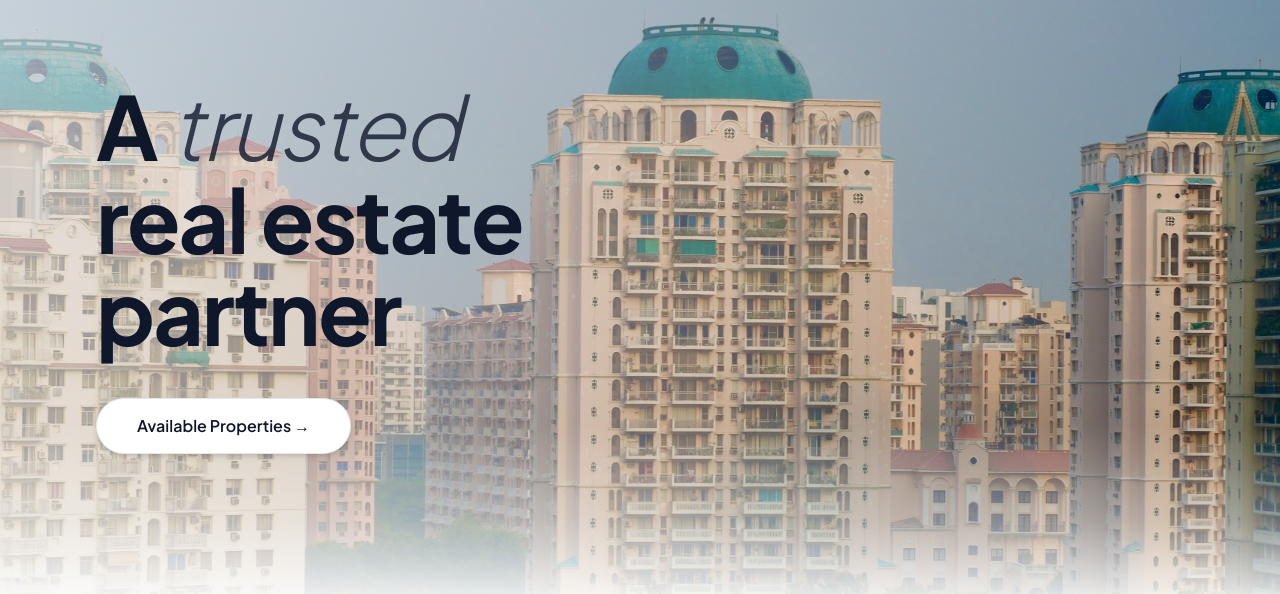
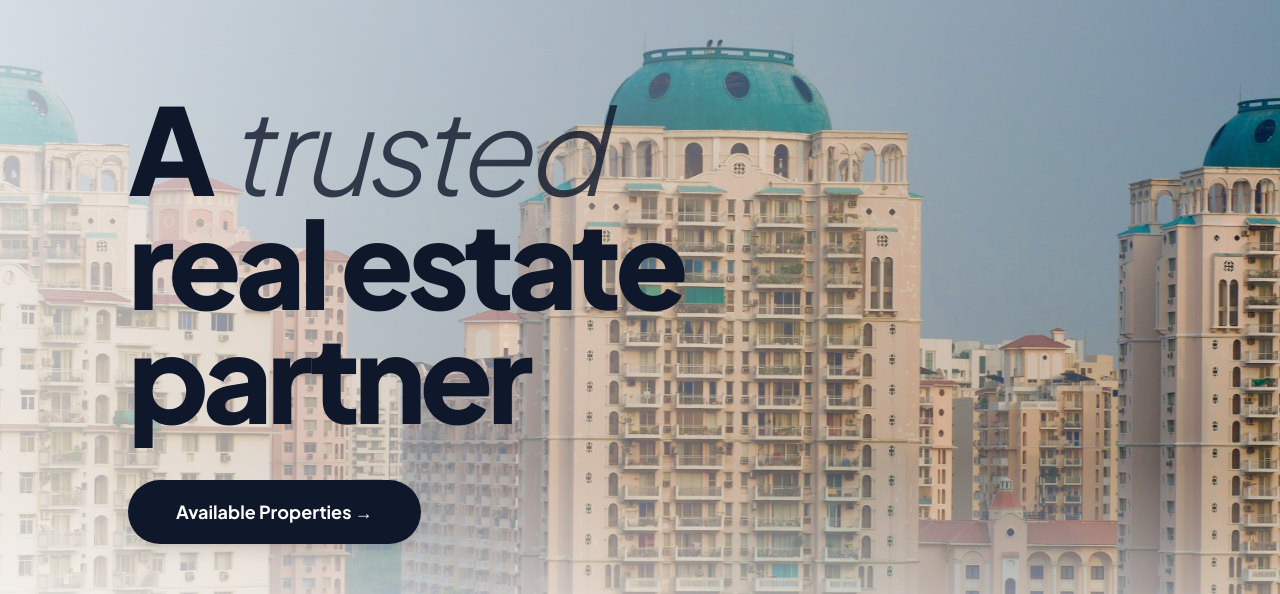
Before and after one commit to pratikbhavarthe/theinvestorslabs, a Next.js app: page / in a window 1280 px wide. Shown: the part 164-758 px from the top of the page. Built offline with nearby package versions, Linux system fonts and the light colour scheme; no server answers; the database is empty.

Commit message:
refactor: master hero layout with ultra scale typography and spacing

```diff
--- a/src/components/home/hero.tsx
+++ b/src/components/home/hero.tsx
@@ -9,7 +9,7 @@ export function Hero() {
   const router = useRouter();
 
   return (
-    <section className="relative bg-white overflow-hidden h-[85vh] min-h-[700px] flex flex-col">
+    <section className="relative bg-white overflow-hidden h-[90vh] min-h-[800px] flex flex-col">
       {/* Background Image with Subtle Overlay - Matches Reference */}
       <div className="absolute inset-0">
         <Image
@@ -21,40 +21,37 @@ export function Hero() {
           quality={100}
         />
         {/* Subtle white overlay from left to give text readability without dark masking */}
-        <div className="absolute inset-0 bg-linear-to-r from-white/60 via-white/30 to-transparent" />
+        <div className="absolute inset-0 bg-linear-to-r from-white/70 via-white/30 to-transparent" />
       </div>
 
       {/* Content - 12 Column Grid matching Vista layout */}
       <div className="relative z-10 flex-1 flex flex-col justify-center">
-        <div className="w-full max-w-[1440px] mx-auto px-8 md:px-16 lg:px-24">
-          <div className="grid grid-cols-12 auto-rows-min gap-8">
-            {/* Left column - Content spans 12 cols on mobile, 6 on desktop */}
-            <div className="col-span-12 lg:col-span-6 xl:col-span-5">
+        <div className="w-full max-w-[1536px] mx-auto px-10 md:px-20 lg:px-32">
+          <div className="grid grid-cols-12 gap-8 items-center">
+            {/* Left column - Content anchored to the far left boundary of the container */}
+            <div className="col-span-12 lg:col-span-8 xl:col-span-7">
               <motion.div
-                initial={{ opacity: 0, x: -20 }}
+                initial={{ opacity: 0, x: -30 }}
                 animate={{ opacity: 1, x: 0 }}
                 transition={{ duration: 0.8, ease: "easeOut" }}
                 className="flex flex-col items-start text-left"
               >
-                {/* Headline - Plus Jakarta Sans, Bold, Large Scale */}
-                <h1 className="text-[3rem] md:text-[4.5rem] lg:text-[5.5rem] font-bold text-[#0f172a] mb-10 leading-[1.05] tracking-tight">
+                {/* Headline - Plus Jakarta Sans, Ultra Large Scale (up to 7.5rem/120px) */}
+                <h1 className="font-sans text-[3.5rem] md:text-[5.5rem] lg:text-[7.5rem] font-extrabold text-[#0f172a] mb-12 leading-[0.95] tracking-tighter">
                   A{" "}
-                  <span className="italic font-light text-[#0f172a]/80">
-                    trusted
-                  </span>{" "}
+                  <span className="italic font-light opacity-80">trusted</span>{" "}
                   real estate partner
                 </h1>
 
-                {/* CTA Button - Pill shaped, clean, anchored to text */}
+                {/* CTA Button - Prominent, anchored to grid */}
                 <motion.div
                   initial={{ opacity: 0 }}
                   animate={{ opacity: 1 }}
-                  transition={{ duration: 0.6, delay: 0.3 }}
+                  transition={{ duration: 0.6, delay: 0.4 }}
                 >
                   <Button
                     onClick={() => router.push("/properties")}
-                    size="lg"
-                    className="bg-white hover:bg-neutral-50 text-[#0f172a] h-14 px-10 rounded-full font-semibold transition-all shadow-md hover:shadow-xl text-[1rem] border border-[#E5E7EB]"
+                    className="bg-[#0f172a] hover:bg-[#1e293b] text-white h-16 px-12 rounded-full font-bold transition-all shadow-lg hover:shadow-2xl text-[1.125rem]"
                   >
                     Available Properties →
                   </Button>
@@ -63,13 +60,13 @@ export function Hero() {
             </div>
 
             {/* Empty space on the right for visual balance like Vista */}
-            <div className="hidden lg:block lg:col-span-6 xl:col-span-7" />
+            <div className="hidden lg:block lg:col-span-4 xl:col-span-5" />
           </div>
         </div>
       </div>
 
       {/* Subtle bottom fade to create smooth section transition */}
-      <div className="absolute bottom-0 left-0 right-0 h-48 bg-linear-to-t from-white via-white/40 to-transparent pointer-events-none" />
+      <div className="absolute bottom-0 left-0 right-0 h-64 bg-linear-to-t from-white via-white/40 to-transparent pointer-events-none" />
     </section>
   );
 }
```
